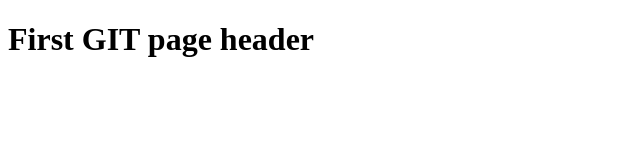
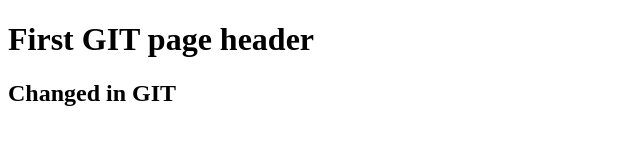
Before and after one commit to SamPrati-1410/fisrt-repo, a plain HTML site: page index.html in a window 1280 px wide. Shown: the whole page, without its empty margins (0-640 px from the left). Drawn offline with Linux system fonts and the light colour scheme.

Commit message:
index update from GITHUB

```diff
--- a/index.html
+++ b/index.html
@@ -6,6 +6,7 @@
     <body>
         <main>
             <h1>First GIT page header</h1>
+            <h2>Changed in GIT </h2>
         </main>
     </body>
 </html>
```
